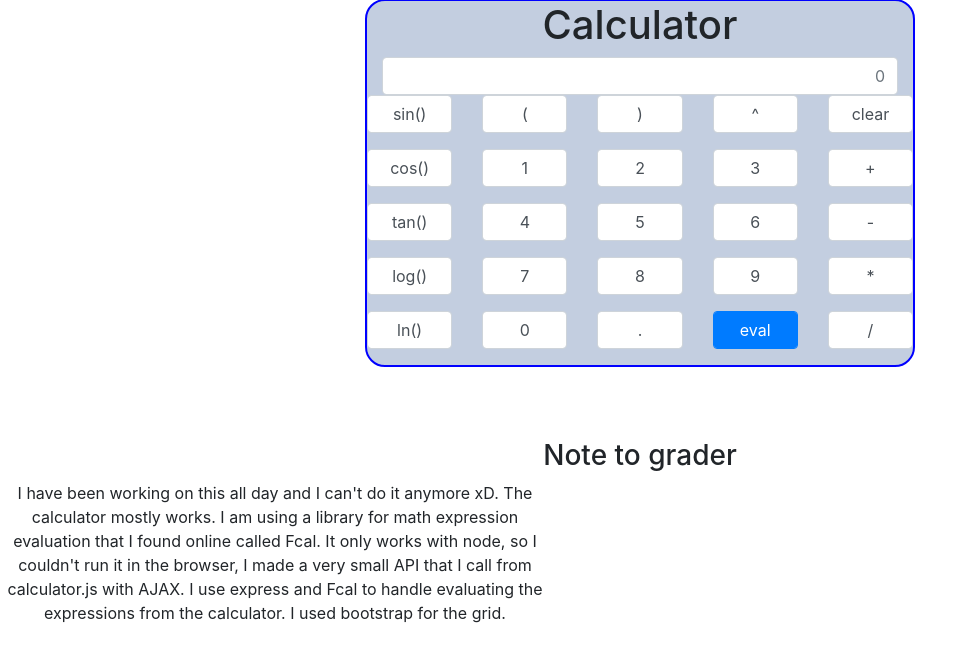
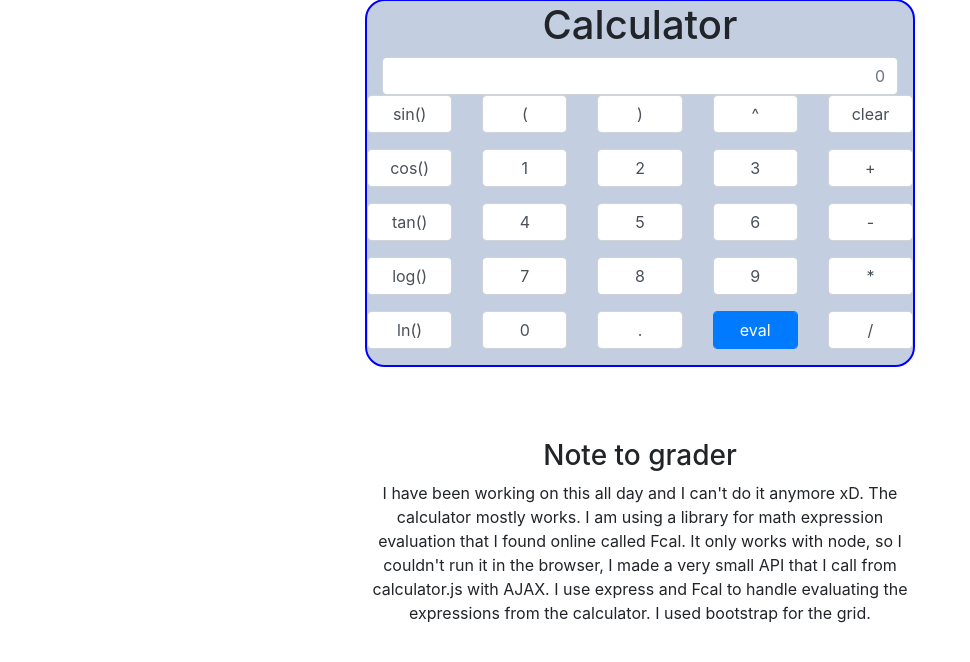
Before and after one commit to seantowne/cst-336-hw-2-calculator, a PHP site: page / in a window 1280 px wide. Shown: the part 101-763 px from the top of the page, without its empty margins (0-970 px from the left). Run offline with PHP 8.4, Linux system fonts and the light colour scheme; some libraries are stand-ins or nearby versions.

Commit message:
AutomatedCommitAndPush

```diff
--- a/css/style.css
+++ b/css/style.css
@@ -23,4 +23,6 @@ h3{
 p{
     text-align: center;
     width: 550px;
+    display: block;
+    margin: auto;
 }
```
